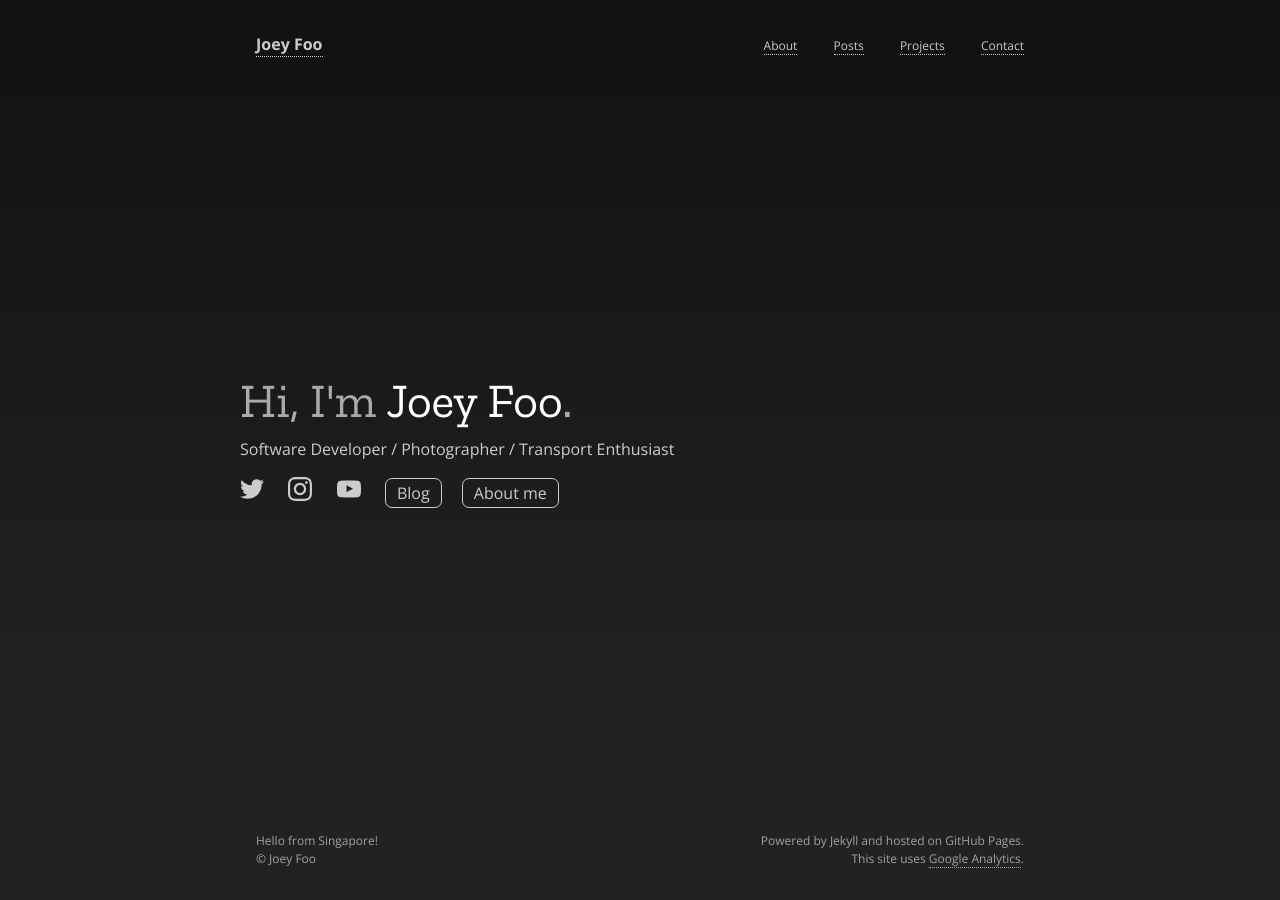
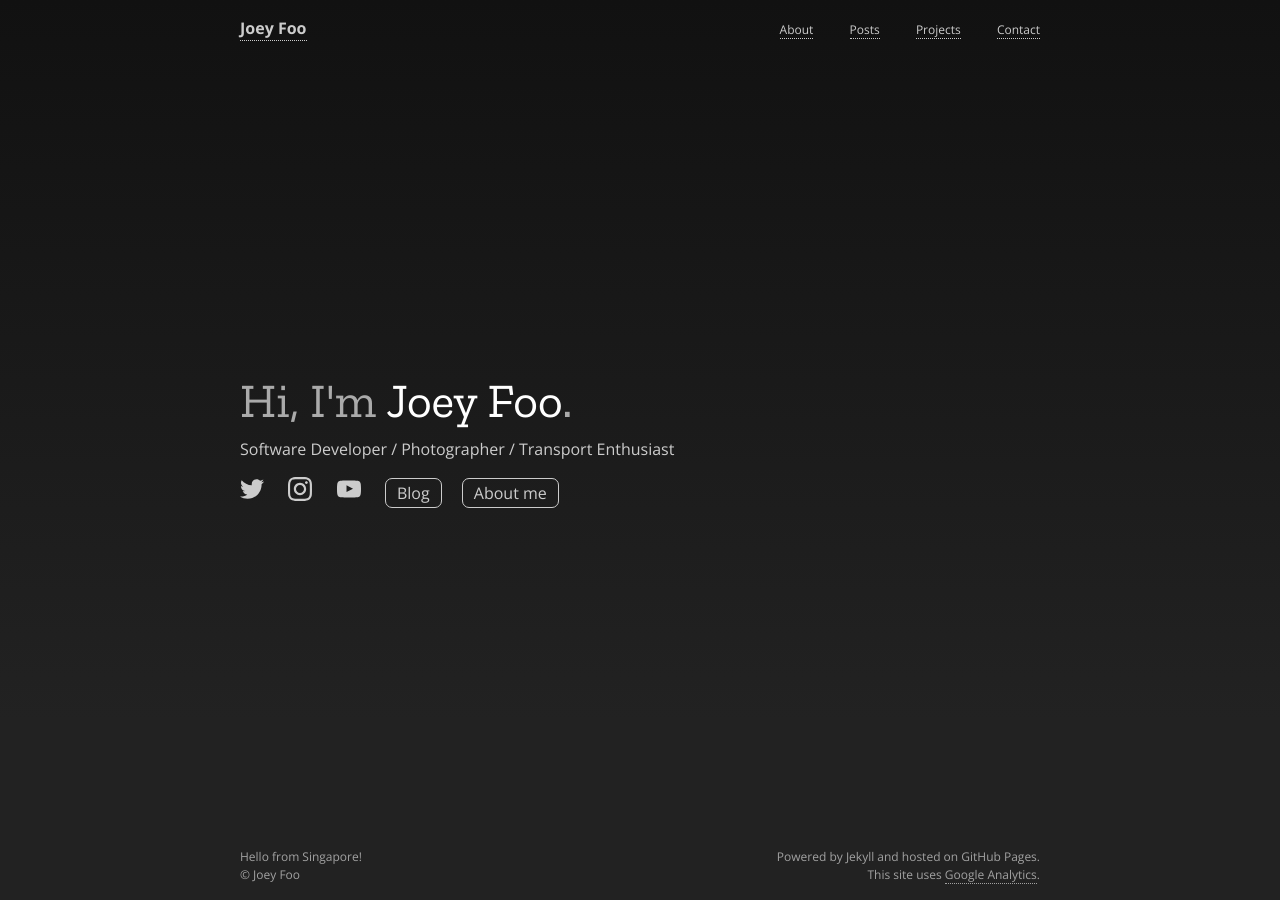
Before and after one commit to joeyfoo/joeyfoo.github.io, a Jekyll site: the page built from index.md, in a window 1280 px wide. Built offline with Jekyll 4.4.1, drawn with Linux system fonts in a browser that asks for light colours.

Commit message:
Alignment fix

```diff
--- a/_sass/main.scss
+++ b/_sass/main.scss
@@ -184,7 +184,7 @@ hr{
 }
 
 main{
-  padding: 1rem;
+  padding: 1rem 0;
   flex: 1;
 }
 
@@ -194,7 +194,6 @@ main{
   flex-direction: row;
   flex-wrap: wrap;
   margin: 0 auto;
-  padding: 1rem;
   max-width: 50rem;
 }
 .site-header a{
@@ -224,7 +223,6 @@ footer{
   display: flex;
   flex-direction: row;
   justify-content: space-between;
-  padding: 1rem;
   font-size: 0.75rem;
   opacity: 0.75;
 }
```
